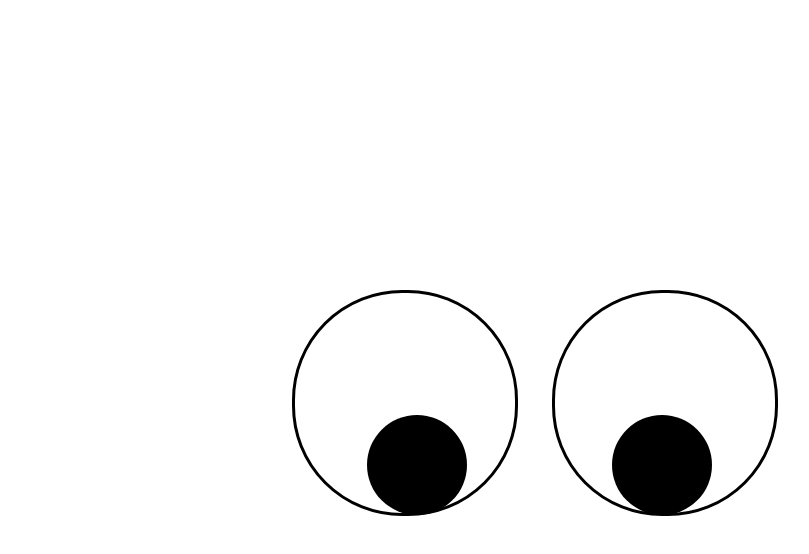
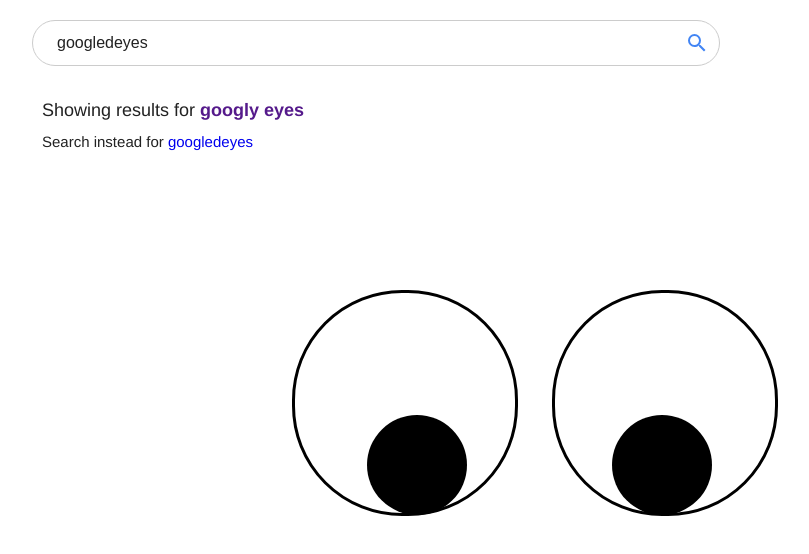
Before and after one commit to takeaburgerleaveaburger/googledeyes.com, a website: page index.html in a window 1280 px wide. Shown: the whole page, without its empty margins (108-917 px from the left). Drawn offline with nearby package versions, Linux system fonts and the light colour scheme; files that its build step writes are made by us from their sources.

Commit message:
Add start to a searchbar

```diff
--- a/index.html
+++ b/index.html
@@ -1,10 +1,10 @@
 <!doctype html>
 <html lang="en-us">
   <head>
-    <title>googled eyes dot com</title>
+    <title>google d eyes dot com</title>
     <link rel="stylesheet" href="style.css">
     <meta charset="utf-8">
-    <meta name="keywords" content="googly eyes, googled eyes, googley eyes, googly eye, googled eye, googley eye">
+    <meta name="keywords" content="googly eyes, google d eyes, googled eyes, googley eyes, googly eye, googled eye, googley eye, google eyes, googlyeyes, googledeyes, googlyeyes, googleyeyes, googleeyes">
     <meta name="description" content="Did you mean: googly eye">
     <meta name="viewport" content="width=device-width, initial-scale=1.0">
     <meta property="og:title" content="googled eye dot com">
@@ -14,8 +14,18 @@
     <meta property="og:url" content="https://googledeye.com/">
   </head>
 <body>
-<nav>
-</nav>
+<header>
+  <nav>
+    <form onsubmit="return false;">
+      <input type="text" name="q" id="q" value="googledeyes">
+      <button>Search</button>
+    </form>
+  </nav>
+  <div class="alert">
+    <h1>Showing results for <a href="">googly eyes</a></h1>
+    <h2>Search instead for <a href="https://lmgtfy.com/?qtype=search&q=googledeyes" target="_blank">googledeyes</a></h2>
+  </div>
+</header>
 <main>
   <section id="tig-ole-bitties">
     <div id="lefty" class="eye">
--- a/sass/style.scss
+++ b/sass/style.scss
@@ -5,6 +5,120 @@ body {
 	width: 100%;
 	height: 100%;
 	overflow: hidden;
+}
+
+body {
+	font-family: 'Helevetica Neue', Helvetica-Neue, Helvetica, Arial, sans-serif;
+}
+
+a {
+	text-decoration: none;
+
+	&:hover {
+		text-decoration: underline;
+	}
+}
+
+nav {
+	margin: 0 auto;
+	max-width: 1106px;
+	height: 88px;
+
+	form {
+		display: flex;
+		position: absolute;
+		top: 20px;
+		margin-left: -22px;
+		height: 48px;
+
+		input {
+			display: block;
+			// margin-left: 27px;
+			padding: 0 24px;
+			width: 638px;
+			height: 44px;
+			line-height: 48px;
+			border: 1px solid #ccc;
+			border-radius: 24px;
+			color: rgba(0,0,0,.87);
+
+			font-size: 16px;
+
+			&:focus {
+				outline: none;
+				border-color: rgba(223,225,229,0);
+				box-shadow: 0 1px 6px 0 rgba(32,33,36,0.28);
+			}
+		}
+
+		button {
+			position: relative;
+			top: 1px;
+			margin-left: -45px; // +1 to account for input's border
+
+			width: 44px;
+			height: 44px;
+
+			background: transparent;
+			border: none;
+			border-radius: 22px;
+
+			text-indent: -999em;
+
+			&::before {
+				content: '';
+
+				position: absolute;
+				top: 10px;
+				left: 10px;
+
+				width: calc(100% - 20px);
+				height: calc(100% - 20px);
+
+				background: url(img/icon-search.svg) center center no-repeat;
+			}
+
+			&:hover {
+				cursor: pointer;
+			}
+
+			&:focus {
+				outline: none;
+				background: rgba(0,0,0,0.22);
+			}
+		}
+	}
+	ul {
+		margin: 0;
+		padding: 0;
+		list-style: none;
+
+		li {
+			display: inline-block;
+			margin: 0;
+			padding: 0;
+		}
+	}
+}
+
+header {
+	margin: 0 auto 0 150px;
+	min-width: 1101px;
+	color: #222;
+
+	h1 {
+		font-size: 18px;
+		font-weight: normal;
+
+		a {
+			font-weight: bold;
+		}
+	}
+
+	h2 {
+		font-size: 15px;
+		font-weight: normal;
+	}
 }
 
 .eye {
```
Also changed, not shown: README.md (added), img/icon-search.svg (added), style.css (added), 1 other file.
